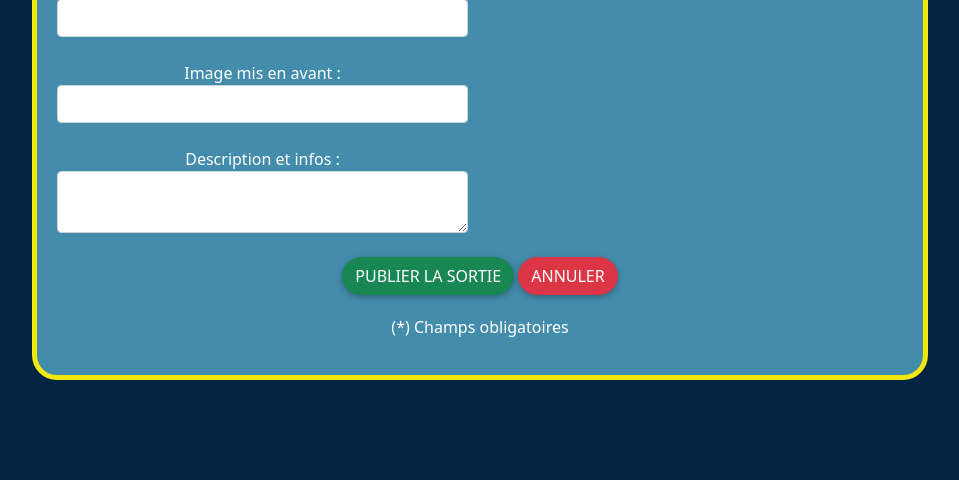
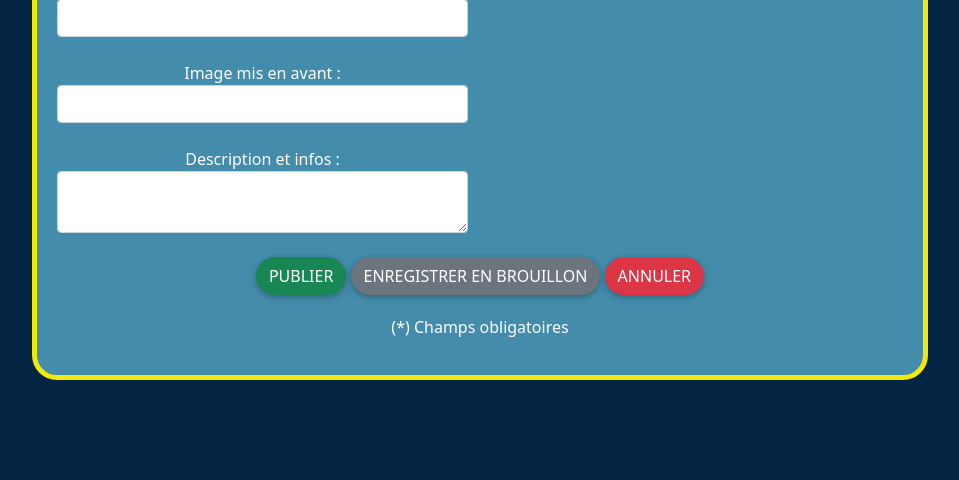
Before and after one commit to DiegoBonnamy/ProjetSymfonyGroupe1, a Symfony app: template templates/sortie/new.html.twig in a window 1280 px wide. Shown: the part 547-1027 px from the top of the page, without its empty margins (160-1119 px from the left). Run offline with Twig, Linux system fonts and the light colour scheme; the template is opened without the code that fills it, so the values that code supplies are empty; form fields are guessed from the names that the template uses; some libraries are stand-ins or nearby versions; some web fonts are replaced.

Commit message:
corrections diego

```diff
--- a/templates/sortie/new.html.twig
+++ b/templates/sortie/new.html.twig
@@ -81,10 +81,10 @@
                     <br/>
 
                     <label>Nom du lieu * : </label><br/>
-                    <input type="text" name="_nomLieu" class="form-control" required /><br/>
+                    <input type="text" name="_nomLieu" class="form-control"/><br/>
 
                     <label>Rue * : </label><br/>
-                    <input type="text" name="_rueLieu" class="form-control" required /><br/>
+                    <input type="text" name="_rueLieu" class="form-control"/><br/>
 
                     <label>Longitude : </label><br/>
                     <input type="text" name="_longitudeLieu" class="form-control" /><br/>
@@ -105,7 +105,8 @@
         {% endif %}
 
         <!-- Controles -->
-        <button class="btn btn-success" style="border-radius:25px;">Publier la sortie</button>
+        <button class="btn btn-success" style="border-radius:25px;">Publier</button>
+        <a href="{{ path('sortie_index') }}" class="btn btn-secondary" style="border-radius:25px;">Enregistrer en brouillon</a>
         <a href="{{ path('sortie_index') }}" class="btn btn-danger" style="border-radius:25px;">Annuler</a>
 
         <p style="margin-top:20px;">(*) Champs obligatoires</p>
```
